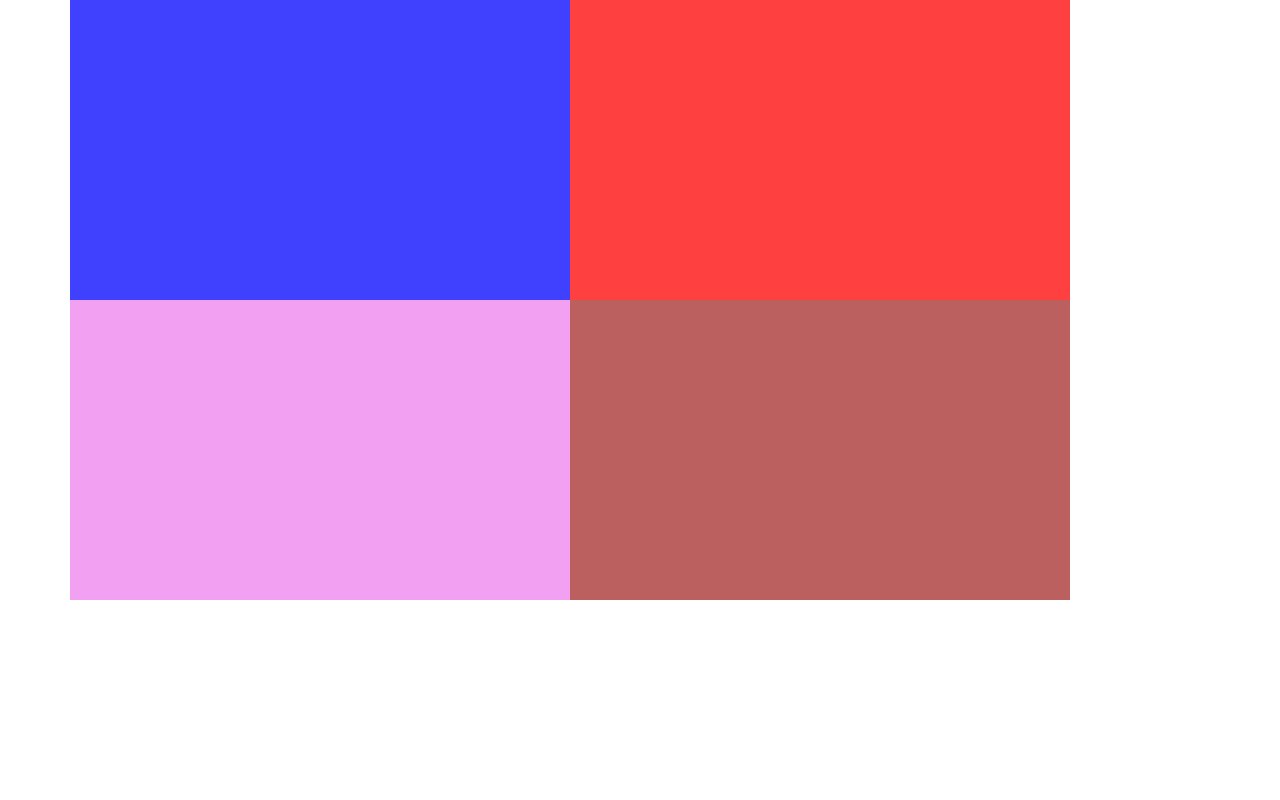
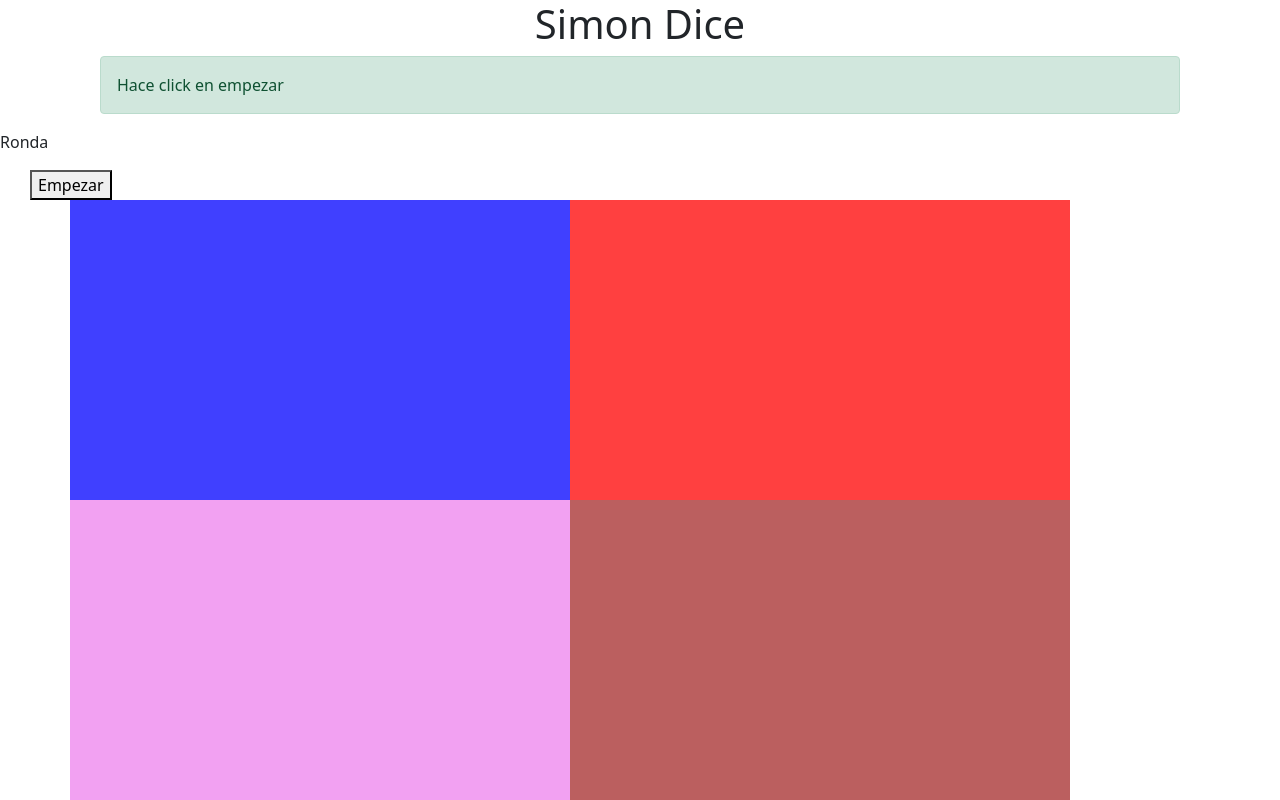
Before and after one commit to sergioatk/simon-says, a plain HTML site: page index.html in a window 1280 px wide. Drawn offline with nearby package versions, Linux system fonts and the light colour scheme.

Commit message:
Update index.html

```diff
--- a/index.html
+++ b/index.html
@@ -10,8 +10,12 @@
 
 </head>
 <body>
-
-
+<h1>Simon Dice</h1>
+  <div class="alert alert-success" role="alert">
+    Hace click en empezar
+  </div>
+<p>Ronda <span></span></p>
+<button>Empezar</button>
     <div class="container">
         <div class="row row-cols-2">
           <div class="col cuadro" id="blue"></div>
@@ -22,6 +26,6 @@
       </div>
 
 
-
+<script src="main.js"></script>
 </body>
 </html>
```
